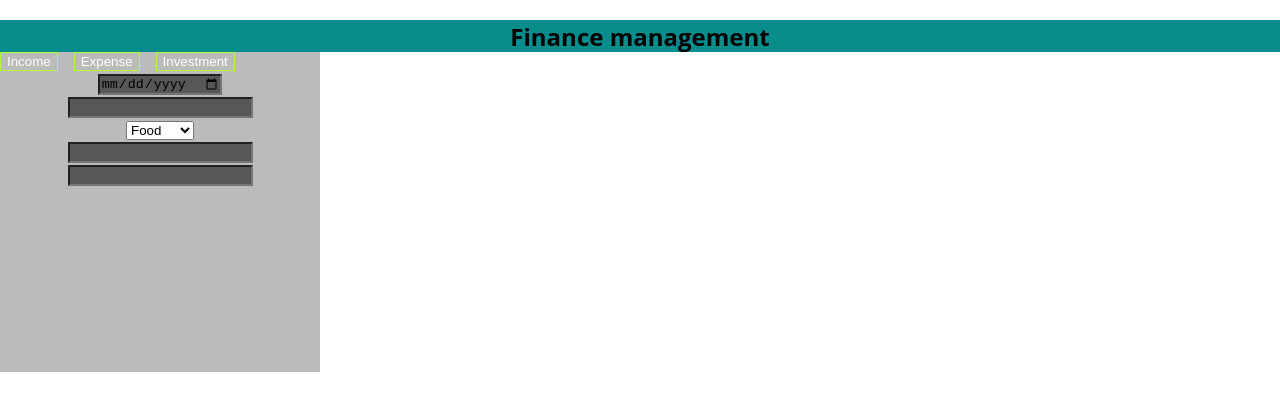
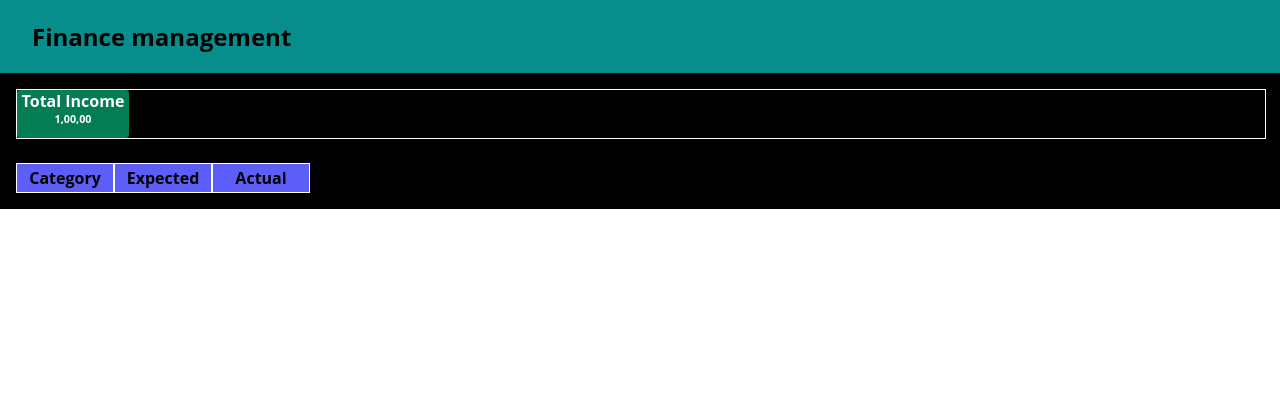
Before and after one commit to KishoreMl/Finance-Management, a React (Create React App) app in the folder finance-management/: page / in a window 1280 px wide. Shown: the top 410 px of the page. Built offline with nearby package versions, Linux system fonts and the light colour scheme.

Commit message:
DataTable Layout

```diff
--- a/finance-management/src/App.js
+++ b/finance-management/src/App.js
@@ -1,12 +1,16 @@
 import { InputModal } from './components/InputModal/InputModal.tsx';
 import { Header } from './components/Header/Header.tsx';
+import { ViewNavBar } from './components/ViewsNavBar/ViewsNavBar.tsx';
+import { DataTable } from './components/DataTable/DataTable.tsx';
+
 import './App.css';
 
 function App() {
   return (
     <div className="App">
       <Header/>
-      <InputModal/>
+      <DataTable />
+
     </div>
   );
 }
--- /dev/null
+++ b/finance-management/src/components/DataTable/DataTable.scss
@@ -0,0 +1,36 @@
+.data-container{
+    background-color: black;
+    padding: 1rem;
+}
+.category-container{
+    display: flex;
+    gap:0.5rem;
+    width: 100%;
+    border: solid 1px white;
+}
+
+.category{
+    background-color: rgb(4, 125, 85);
+    border-radius: 0.2rem;
+    width: 7rem;
+    height:3rem;
+    color: white;
+}
+.category h4, h6{
+    padding: 0;
+    margin: 0;
+}
+
+.split-table{
+    margin-top: 1.5rem;
+}
+.split-table th{
+    background-color: rgb(93, 93, 247);
+    padding: 0.2rem 0.5rem 0.2rem 0.5rem;
+    width:5rem;
+    border:white solid 1px;
+}
+.split-table th p{
+    padding: none;
+    margin: 0;
+}
--- /dev/null
+++ b/finance-management/src/components/DataTable/DataTable.tsx
@@ -0,0 +1,37 @@
+import React, { Component } from "react";
+import './DataTable.scss';
+
+interface DataTableProperties{
+    categories:string[]
+}
+export class DataTable extends Component<{},DataTableProperties>{
+
+    constructor(props)
+    {
+        super(props);
+
+        this.state = {
+            categories:[]
+        }
+    }
+    render() {
+        return (
+            <div className="data-container">
+                <div className="category-container">
+                    <div className="category">
+                        <h4>Total Income</h4>
+                        <h6>1,00,00</h6>
+                    </div>
+                </div>
+
+                <div className="split-table">
+                    <tr>
+                        <th><p>Category</p></th>
+                        <th><p>Expected</p></th>
+                        <th><p>Actual</p></th>
+                    </tr>
+                </div>
+            </div>
+        );
+    }
+}
--- a/finance-management/src/components/Header/header.scss
+++ b/finance-management/src/components/Header/header.scss
@@ -1,8 +1,14 @@
 @import "../vars.scss";
 
 .header{
-    height:2rem;
+
     background-color: rgb(8, 141, 141);
     margin: 0;
     padding: 0;
+    display: flex;
 }
+.header h2{
+    margin-right: auto;
+    margin-left: 2rem;
+    font-family:$primary-font ;
+}
--- a/finance-management/src/components/Header/header.tsx
+++ b/finance-management/src/components/Header/header.tsx
@@ -6,6 +6,7 @@ export class Header extends Component{
     render() {
         return (
             <div className='header'>
+                <div className='logo'></div>
                 <h2>Finance management</h2>
             </div>
         )
--- a/finance-management/src/components/ViewsNavBar/ViewsNavBar.tsx
+++ b/finance-management/src/components/ViewsNavBar/ViewsNavBar.tsx
@@ -1,5 +1,5 @@
 import React, { Component } from "react";
-
+import './view-navbar.scss'
 export class ViewNavBar extends Component{
 
     render()
--- a/finance-management/src/components/ViewsNavBar/view-navbar.scss
+++ b/finance-management/src/components/ViewsNavBar/view-navbar.scss
@@ -1,4 +1,19 @@
 .view-navbar{
     display:flex;
     align-content: space-around;
+    gap:1rem;
+    background-color: rgb(201, 200, 199);
+    height: 2rem;
+    padding: 0.5rem;
+
 }
+.view-navbar button{
+    cursor: pointer;
+   color: white;
+   border: none;
+   background-color: rgb(238, 116, 116);
+
+   &:hover{
+    border-bottom: solid 1px red ;
+   }
+}
--- a/finance-management/src/components/vars.scss
+++ b/finance-management/src/components/vars.scss
@@ -3,3 +3,5 @@ $background: #BBBBBB;
 $primary-green: #38E54D;
 $primary-red: #CD1818;
 $secondary-red: #FC2947;
+
+$primary-font:'Open Sans',sans-serif;
```
